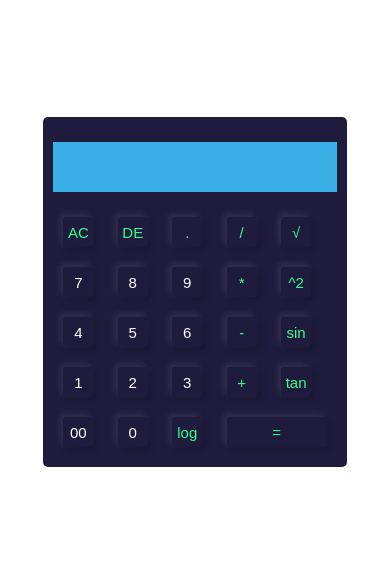
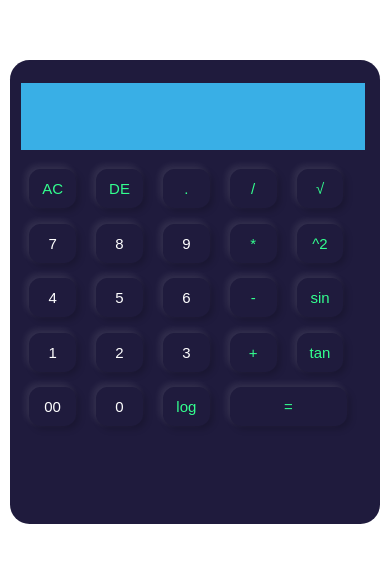
Before and after one commit to abubakar-sazim/Calculator, a plain HTML site: page Calculator/index.html in a window 390 px wide. Shown: the part 130-692 px from the top of the page. Drawn offline with Linux system fonts and the light colour scheme.

Commit message:
responsive design for mobile

```diff
--- a/Calculator/index.html
+++ b/Calculator/index.html
@@ -1,7 +1,7 @@
 <!DOCTYPE html>
 <html>
     <head>
-        <meta name="viewport" content="initial-scale=1.0">
+        <meta name="viewport" content="width=device-width, initial-scale=1.0">
         <title>Calculator</title>
         <link rel="stylesheet" href="style.css">
     </head>
--- a/Calculator/style.css
+++ b/Calculator/style.css
@@ -15,8 +15,13 @@
 }
 .calculator{
     background: #1f1b3d;
-    padding: 20px;
-    border-radius: 10px;
+    padding: 2vw;
+    border-radius: 5vmin;
+    max-width: 500px;
+    /* width: 100%; */
+    display: flex;
+    flex-wrap: wrap;
+    justify-content: space-between;
 }
 .calculator form input{
     border: 0;
@@ -24,19 +29,20 @@
     width: 60px;
     height: 60px;
     border-radius: 10px;
-    box-shadow: -8px -8px 15px rgba(255, 255, 255, 0.1),5px 5px 15px rgba(0, 0, 0, 0.2);
+    box-shadow: -1vmin -1vmin 2vmin rgba(255, 255, 255, 0.1), 1vmin 1vmin 2vmin rgba(0, 0, 0, 0.2);
     background: transparent;
-    font-size: 25px;
+    font-size: 4vmin;
     color: #ffff;
     cursor: pointer;
-    margin: 10px;
+    margin: 1vmin;
 }
 
 form .display{
     display: flex;
     justify-content: flex-end;
     background: #39afe6;
-    margin: 20px 0;
+    margin: 3vmin 0;
+    width: 100%;
 }
 form .display input{
     text-align: right;
@@ -55,6 +61,15 @@ form input.operator{
 
 /* Media query for Tablet */
 @media (max-width: 768px) {
+    .container{
+        width: 100%;
+        height: 100vh;
+        background: #ffffff;
+        display: flex;
+        align-items: center;
+        justify-content: center;
+    }
+
     .calculator{
         background: #1f1b3d;
         padding: 10px;
@@ -96,38 +111,53 @@ form input.operator{
 
 /* Media query for Mobile */
 @media (max-width: 480px) {
+    /* .container{
+        width: 100%;
+        height: 100vh;
+        background: #ffffff;
+        display: flex;
+        align-items: center;
+        justify-content: center;
+    } */
+
     .calculator{
         background: #1f1b3d;
-        padding: 10px;
-        border-radius: 5px;
+        width: 95%;
+        height: 55%;
+        padding: 3vw;
+        border-radius: 5vmin;
     }
     .calculator form input{
         border: 0;
         outline: 0;
-        width: 30px;
-        height: 30px;
-        border-radius: 3px;
+        width: 12vw;
+        height: 10vw;
+        border-radius: 3vmin;
         box-shadow: -3px -3px 7px rgba(255, 255, 255, 0.1),3px 3px 7px rgba(0, 0, 0, 0.2);
         background: transparent;
         font-size: 15px;
         color: #ffff;
         cursor: pointer;
-        margin: 10px;
+        margin: 2vw;
     }
     form .display{
         display: flex;
         justify-content: flex-end;
         background: #39afe6;
-        margin: 15px 0;
+        margin: 3vw 0;
+        width: 88vw;
+        height: 17vw;
     }
     form .display input{
         text-align: right;
         flex: 1;
         font-size: 25px;
         box-shadow: none;
+        /* width: 2vw;
+        height: 4vw; */
     }
     form input.equal{
-        width: 100px;
+        width: 30vw;
     }
 
     form input.operator{
```
